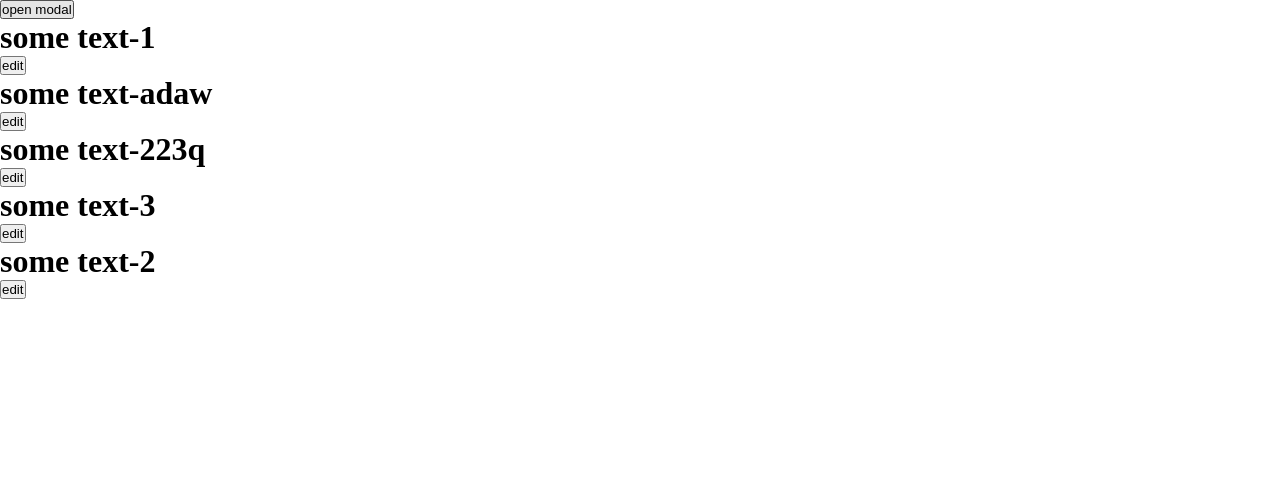
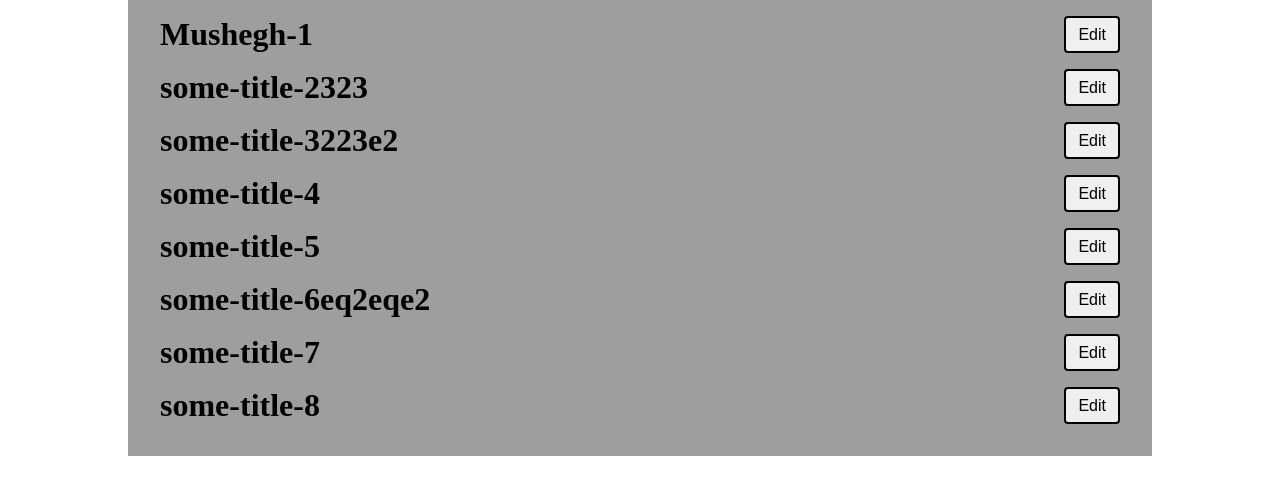
Before and after one commit to AMushegh/aca-modal, a website with bundled scripts: page public/index.html in a window 1280 px wide. Built offline with nearby package versions, Linux system fonts and the light colour scheme; data requests are answered from the project's data file.

Commit message:
adds communication with server

```diff
--- a/public/index.html
+++ b/public/index.html
@@ -12,7 +12,7 @@
     <div class="backdrop"></div>
     <div class="modal">
       <div class="modal__top">
-        <button>X</button>
+        <button>&times;</button>
       </div>
       <div class="modal__main-content">
         <textarea></textarea>
@@ -20,15 +20,13 @@
       <div class="modal__bottom">
         <div class="modal__bottom__actions">
           <button class="modal__bottom__actions-accept">Accept</button>
-          <button>Cancel</button>
+          <button class="modal__bottom__actions-cancel">Cancel</button>
         </div>
       </div>
     </div>
     <div class="container">
-      <button id="open-modal-button">open modal</button>
-
       <ul>
-        <li>
+        <!-- <li>
           <h1>some text-1</h1>
           <button>edit</button>
         </li>
@@ -47,7 +45,7 @@
         <li>
           <h1>some text-2</h1>
           <button>edit</button>
-        </li>
+        </li> -->
       </ul>
     </div>
     <script type="module" src="bundle.js"></script>
--- a/public/styles.css
+++ b/public/styles.css
@@ -45,3 +45,29 @@
   justify-content: end;
   gap: 16px;
 }
+
+.container {
+  width: 80%;
+  margin: auto;
+}
+
+ul {
+  list-style: none;
+  padding: 16px 32px;
+  background-color: #9e9e9e;
+}
+
+ul li {
+  display: flex;
+  justify-content: space-between;
+  margin-bottom: 16px;
+}
+
+ul li button {
+  border: 2px solid;
+  padding: 4px 12px;
+  border-radius: 4px;
+  font-size: 16px;
+  text-transform: capitalize;
+  cursor: pointer;
+}
--- a/src/index.js
+++ b/src/index.js
@@ -1,14 +1,22 @@
-// import axios from "axios";
+import axios from "axios";
 
-// axios
-//   .get("http://localhost:3000/someData")
-//   .then((res) => console.log(res.data));
+axios.get("http://localhost:3000/list").then((res) => renderList(res.data));
 
 // elements
-const openModalButton = document.getElementById("open-modal-button");
+const list = document.querySelector(".container ul");
 const backdrop = document.querySelector(".backdrop");
 const modal = document.querySelector(".modal");
 const modalCloseButton = document.querySelector(".modal .modal__top button");
+const textarea = document.querySelector(".modal__main-content textarea");
+const modalCancelButton = document.querySelector(
+  ".modal__bottom__actions-cancel"
+);
+const modalAcceptButton = document.querySelector(
+  ".modal__bottom__actions-accept"
+);
+
+let currentItem;
+let currentItemId;
 
 // modal actions
 function openModal() {
@@ -21,5 +29,47 @@ function closeModal() {
   modal.style.display = "none";
 }
 
-openModalButton.addEventListener("click", openModal);
+function renderList(listData) {
+  listData.forEach((listDataItem) => {
+    const li = document.createElement("li");
+    const h1 = document.createElement("h1");
+    const button = document.createElement("button");
+
+    h1.innerText = listDataItem.title;
+    button.innerText = "edit";
+
+    li.appendChild(h1);
+    li.appendChild(button);
+    li.setAttribute("id", listDataItem.id);
+
+    list.appendChild(li);
+  });
+
+  const listItems = document.querySelectorAll("ul li");
+  listItems.forEach((item) =>
+    item.lastElementChild.addEventListener("click", () =>
+      itemEditClickHandler(item)
+    )
+  );
+}
+
+function itemEditClickHandler(item) {
+  openModal();
+  currentItem = item;
+  currentItemId = item.getAttribute("id");
+  textarea.value = item.firstElementChild.innerText;
+}
+
+function modalAcceptClickHandler() {
+  currentItem.firstElementChild.innerText = textarea.value;
+
+  axios.put(`http://localhost:3000/list/${currentItemId}`, {
+    id: 1,
+    title: textarea.value,
+  });
+  closeModal();
+}
+
 modalCloseButton.addEventListener("click", closeModal);
+modalCancelButton.addEventListener("click", closeModal);
+modalAcceptButton.addEventListener("click", modalAcceptClickHandler);
--- a/src/server/db.json
+++ b/src/server/db.json
@@ -2,19 +2,35 @@
   "list": [
     {
       "id": 1,
-      "name": "some-name-1"
+      "title": "Mushegh-1"
     },
     {
       "id": 2,
-      "name": "some-name-2"
+      "title": "some-title-2323"
     },
     {
       "id": 3,
-      "name": "some-name-3"
+      "title": "some-title-3223e2"
     },
     {
       "id": 4,
-      "name": "some-name-4"
+      "title": "some-title-4"
+    },
+    {
+      "id": 5,
+      "title": "some-title-5"
+    },
+    {
+      "id": 6,
+      "title": "some-title-6eq2eqe2"
+    },
+    {
+      "id": 7,
+      "title": "some-title-7"
+    },
+    {
+      "id": 8,
+      "title": "some-title-8"
     }
   ]
 }
```
